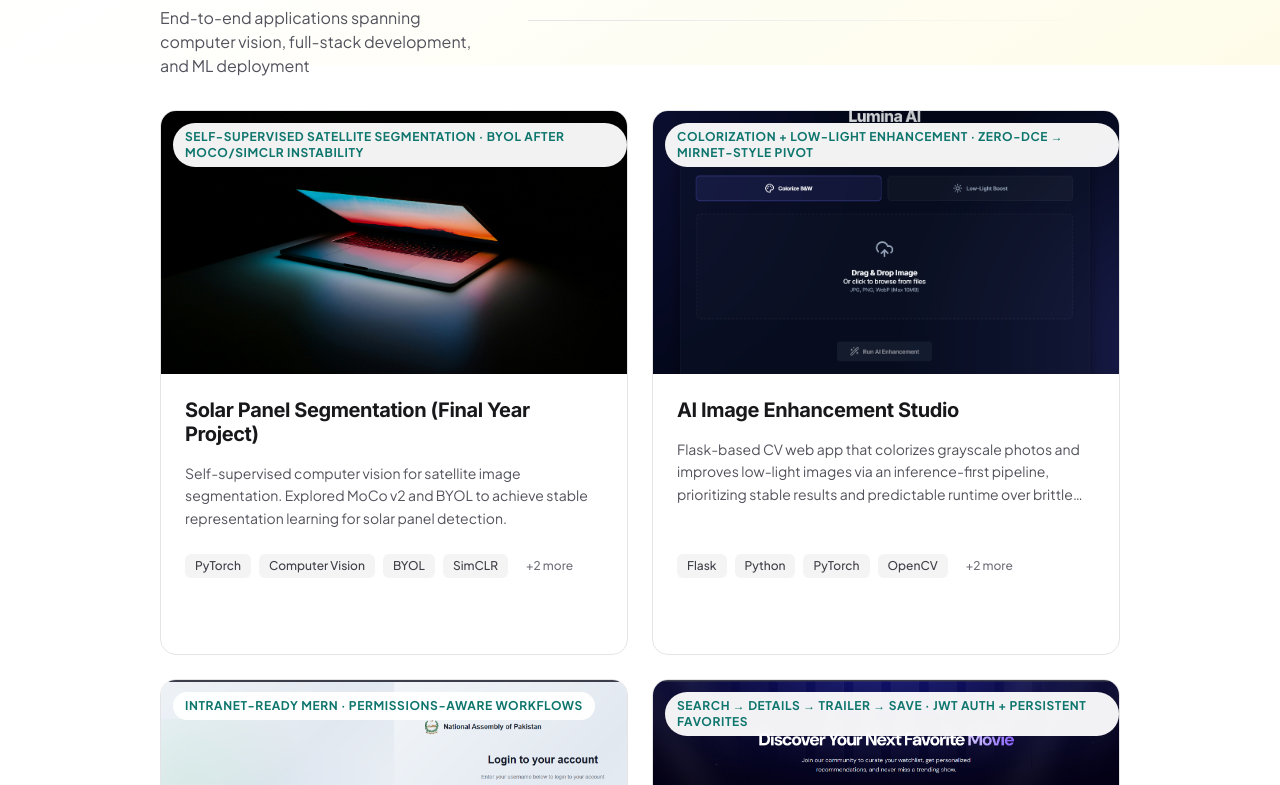
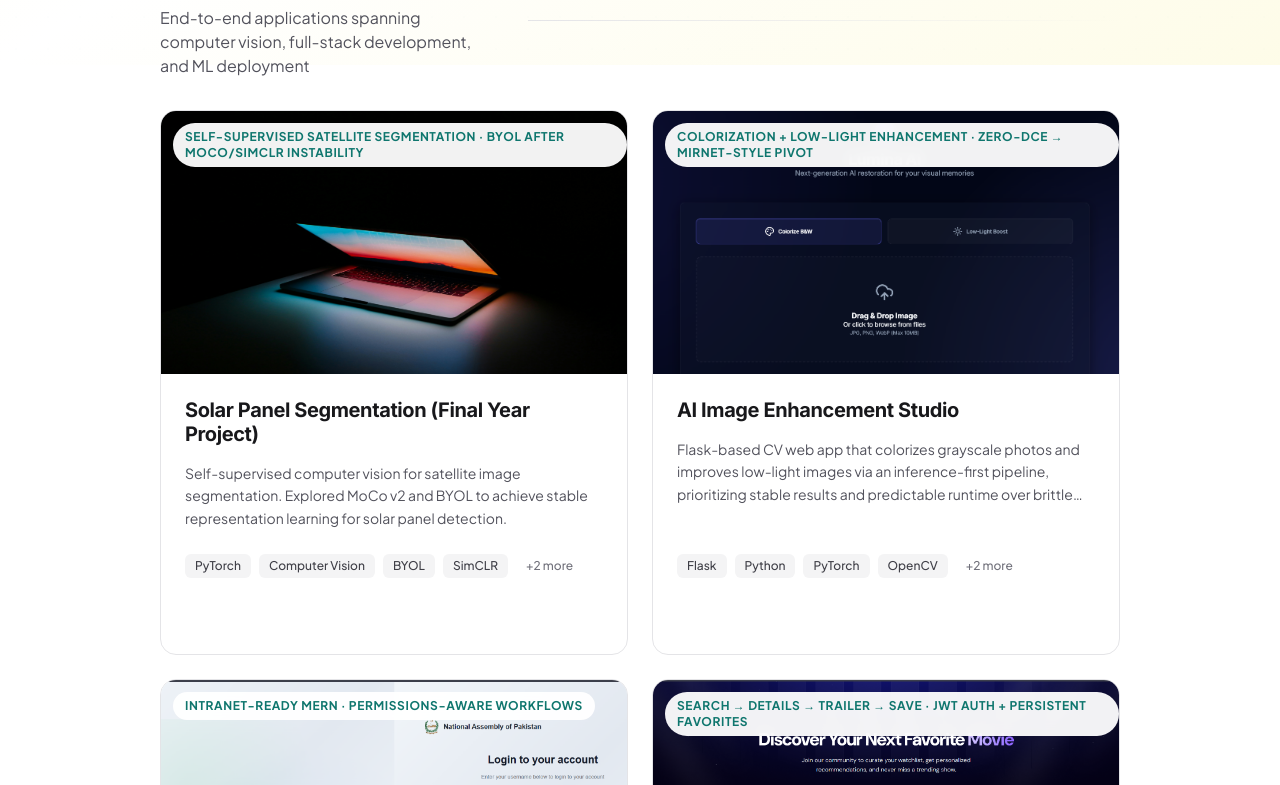
Before and after one commit to ShahzebX/Portfolio, a Next.js app: page / in a window 1280 px wide. Shown: the part 735-1520 px from the top of the page. Built offline with nearby package versions, Linux system fonts and the light colour scheme.

Commit message:
update project cover photo with object-top

```diff
--- a/src/components/ProjectCard.tsx
+++ b/src/components/ProjectCard.tsx
@@ -50,7 +50,7 @@
               alt={`${title} preview`}
               fill
               priority={priority}
-              className="object-cover object-center transition-transform duration-700 group-hover:scale-110"
+              className="object-cover object-top transition-transform duration-700 group-hover:scale-110"
               sizes="(max-width: 768px) 100vw, (max-width: 1200px) 50vw, 33vw"
             />
           ) : (
```
